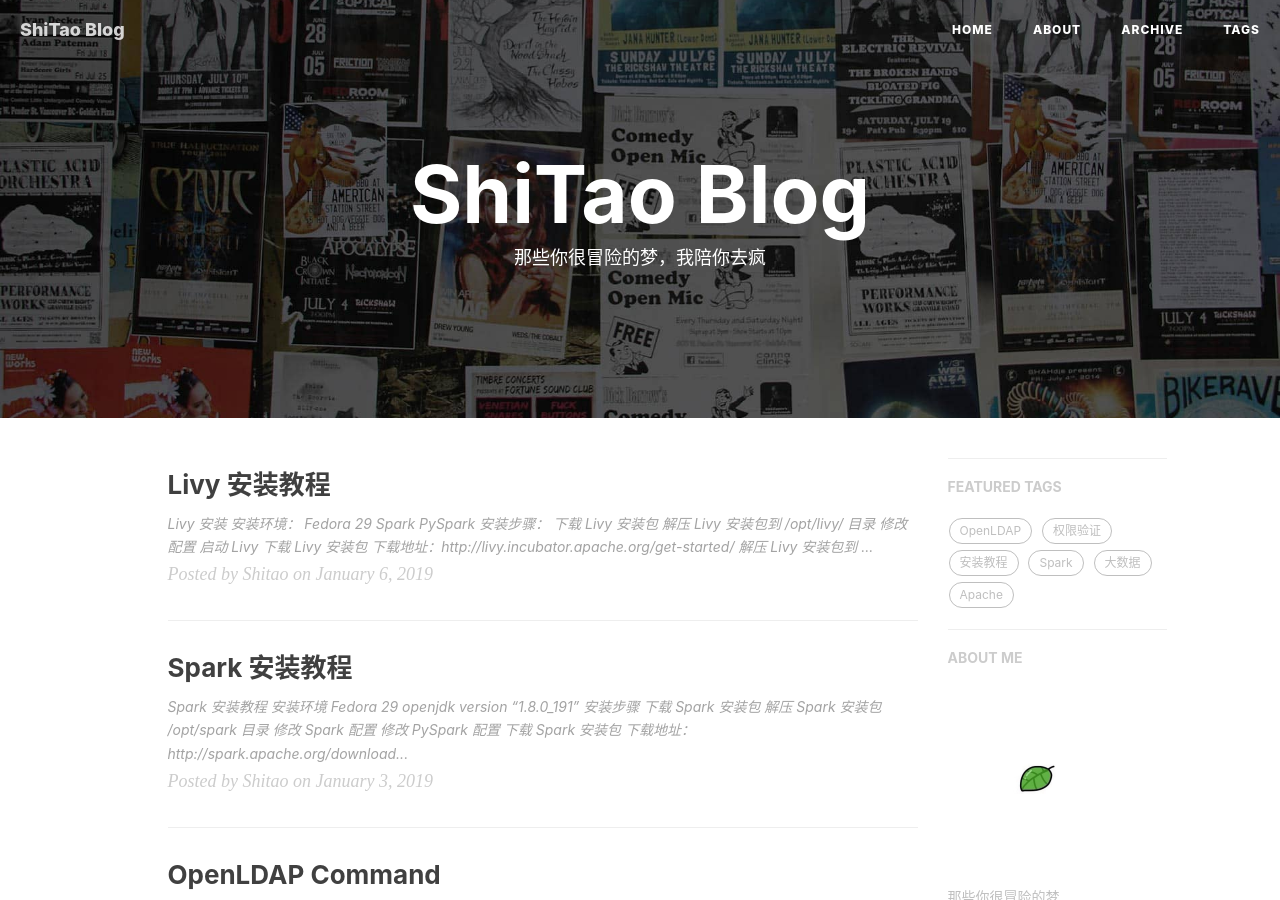
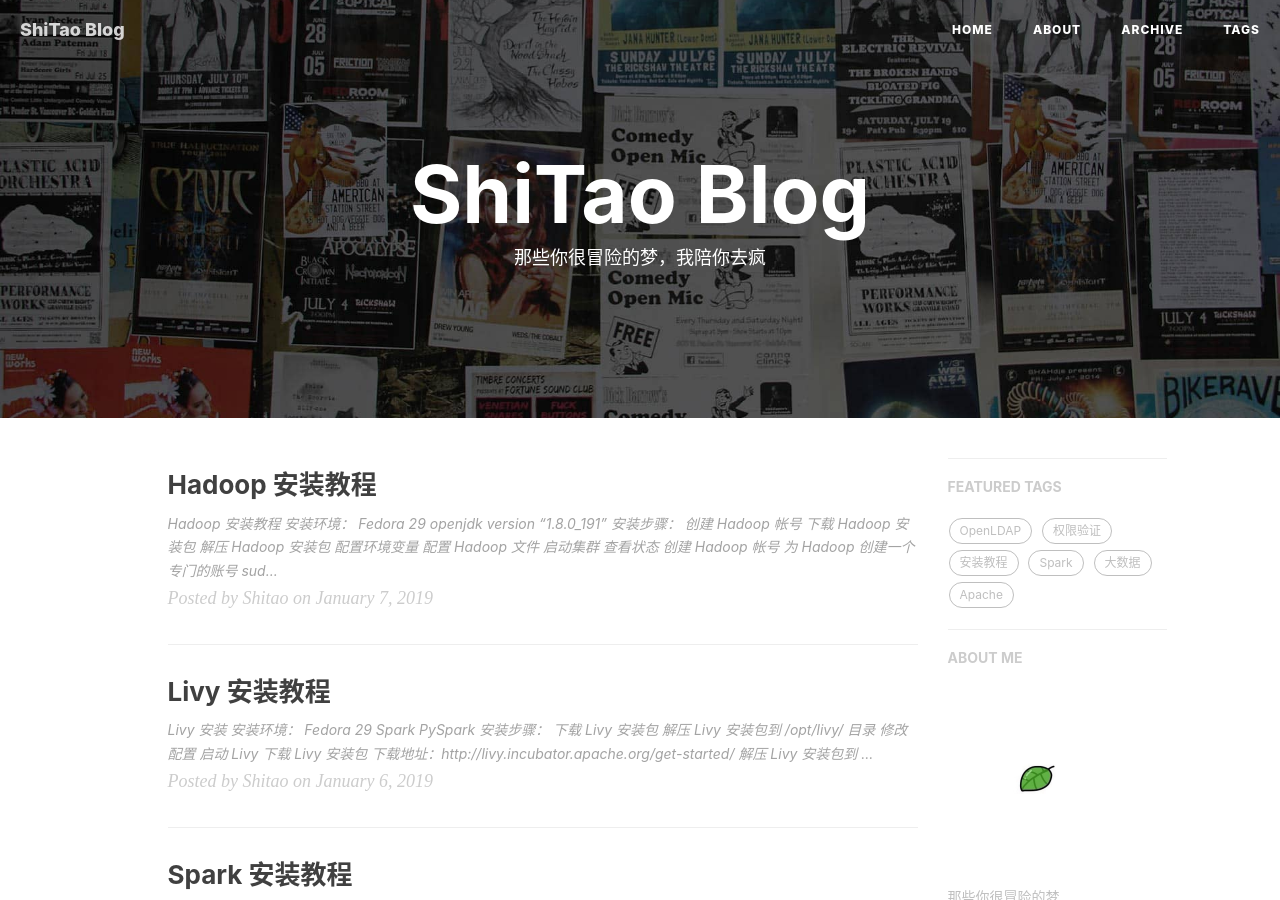
Before and after one commit to fanlei1130/fanlei1130.github.io, a Jekyll site: the page built from index.html, in a window 1280 px wide and 900 px high. Built offline with Jekyll 4.4.1, drawn with Linux system fonts in a browser that asks for light colours; nearby versions of some CDN libraries; the list of posts is cut into pages by our own code; comment, search, counter and statistics services are not loaded.

Commit message:
Hadoop 安装教程

````diff
--- a/_config.yml
+++ b/_config.yml
@@ -13,7 +13,7 @@ future: true
 
 # SNS settings
 RSS: false
-weibo_username:     2901271841
+weibo_username:     Sitoi
 zhihu_username:     Sitoi
 github_username:    Sitoi
 
--- /dev/null
+++ b/_posts/2019-01-07-Hadoop-Install.md
@@ -0,0 +1,265 @@
+---
+layout:     post
+title:      "Hadoop 安装教程"
+subtitle:   ""
+date:       2019-01-07 22:36:00
+author:     "Shitao"
+header-img: ""
+catalog:    true
+tags:
+    - Hadoop
+    - 安装教程
+    - 大数据
+    - Apache
+    - 分布式
+    - HDFS
+    - MapReduce
+---
+
+
+# Hadoop 安装教程
+
+## 安装环境：
+
+- Fedora 29
+- openjdk version "1.8.0_191"
+
+## 安装步骤：
+
+- 创建 `Hadoop` 帐号
+- 下载 `Hadoop` 安装包
+- 解压 `Hadoop` 安装包
+- 配置环境变量
+- 配置 `Hadoop` 文件
+- 启动集群
+- 查看状态
+
+### 创建 `Hadoop` 帐号
+
+##### 为 `Hadoop` 创建一个专门的账号
+
+```bash
+sudo adduser hadoop
+sudo passwd hadoop
+```
+
+##### 授予 `Hadoop` `root` 权限
+
+> 为了测试，图方便，这里给Hadoop root权限，生产环境不建议这样做。
+
+使用root权限编辑/etc/sudoers:
+
+```bash
+sudo vim /etc/sudoers
+```
+
+末尾添加一行：
+
+```text
+hadoop  ALL=(ALL) ALL
+```
+
+切换到Hadoop账号：
+
+```bash
+su hadoop
+```
+
+##### 配置SSH无密码登录
+
+**首先生成公私密钥对**
+
+```bash
+ssh-keygen -t rsa
+```
+
+> 指定 `key pair` 的存放位置
+> 回车默认存放于/home/hadoop/.ssh/id_rsa输入passphrase，这里直接回车，为空，确保无密码可登陆。
+
+**拷贝生成的公钥到授权key文件（authorized_keys)**
+
+```bash
+cat ~/.ssh/id_rsa.pub >> ~/.ssh/authorized_keys
+```
+
+**改变key权限为拥有者可读可写（0600）**
+
+```bash
+chmod 0600 ~/.ssh/authorized_keys
+```
+
+chomod命令参考：
+```
+chmod 600 file – owner can read and write
+chmod 700 file – owner can read, write and execute
+chmod 666 file – all can read and write
+chmod 777 file – all can read, write and execute
+```
+
+**测试是否成功**
+
+```bash
+ssh localhost
+```
+
+### 下载 `Hadoop` 安装包
+
+```bash
+cd ~
+wget http://mirror.bit.edu.cn/apache/hadoop/common/hadoop-3.1.1/hadoop-3.1.1.tar.gz
+```
+
+### 解压 `Hadoop` 安装包
+
+> 最好做个关联 `ln -s hadoop-3.1.1 hadoop`
+
+```
+tar -zxvf hadoop-3.1.1.tar.gz
+mv hadoop-3.1.1 hadoop
+```
+
+### 配置环境变量
+
+编辑 `~/.bashrc` 文件
+
+```bash
+vim ~/.bashrc
+```
+
+添加以下环境变量
+
+```text
+export JAVA_HOME=/usr/lib/jvm/java-8-openjdk-amd64
+export HADOOP_HOME=/home/hadoop/hadoop
+export HADOOP_INSTALL=$HADOOP_HOME
+export HADOOP_MAPRED_HOME=$HADOOP_HOME
+export HADOOP_COMMON_HOME=$HADOOP_HOME
+export HADOOP_HDFS_HOME=$HADOOP_HOME
+export YARN_HOME=$HADOOP_HOME
+export HADOOP_COMMON_LIB_NATIVE_DIR=$HADOOP_HOME/lib/native
+export PATH=$PATH:$HADOOP_HOME/sbin:$HADOOP_HOME/bin
+export JAVA_LIBRARY_PATH=$HADOOP_HOME/lib/native
+```
+
+使配置文件生效
+
+```bash
+source ~/.bashrc
+```
+
+### 配置 `Hadoop` 文件
+
+修改 `hadoop/core-site.xml` 配置文件
+
+```bash
+vim $HADOOP_HOME/etc/hadoop/core-site.xml
+```
+
+修改以下内容：
+
+```text
+<configuration>
+<property>
+  <name>fs.default.name</name>
+    <value>hdfs://localhost:9000</value>
+</property>
+</configuration>
+```
+
+修改 `hadoop/hdfs-site.xml` 配置文件
+
+```bash
+vim $HADOOP_HOME/etc/hadoop/hdfs-site.xml
+```
+
+修改以下内容：
+
+```text
+<configuration>
+<property>
+ <name>dfs.replication</name>
+ <value>1</value>
+</property>
+
+<property>
+  <name>dfs.name.dir</name>
+    <value>file:///home/hadoop/hadoopdata/hdfs/namenode</value>
+</property>
+
+<property>
+  <name>dfs.data.dir</name>
+    <value>file:///home/hadoop/hadoopdata/hdfs/datanode</value>
+</property>
+</configuration>
+```
+
+修改 `hadoop/mapred-site.xml` 配置文件
+
+```bash
+vim $HADOOP_HOME/etc/hadoop/mapred-site.xml
+```
+
+修改以下内容：
+
+```text
+ <configuration>
+ <property>
+  <name>mapreduce.framework.name</name>
+   <value>yarn</value>
+ </property>
+</configuration>
+```
+
+修改 `hadoop/yarn-site.xml` 配置文件
+
+```bash
+vim $HADOOP_HOME/etc/hadoop/yarn-site.xml
+```
+
+修改以下内容：
+
+```text
+<configuration>
+ <property>
+  <name>yarn.nodemanager.aux-services</name>
+    <value>mapreduce_shuffle</value>
+ </property>
+</configuration>
+```
+
+### 启动集群
+
+##### 格式化Hadoop文件系统
+
+```bash
+hdfs namenode -format
+```
+
+
+##### 启动HDFS
+
+```
+$HADOOP_HOME/sbin/start-dfs.sh
+```
+
+> 注：若是 `JAVA_HOME` 没设置错误
+
+```
+vim $HADOOP_HOME/etc/hadoop/hadoop-env.sh
+```
+
+在末尾加上：
+
+```text
+export JAVA_HOME=/usr/lib/jvm/java-8-openjdk-amd64
+```
+
+##### 启动YARN：
+
+```bash
+$HADOOP_HOME/sbin/start-yarn.sh
+```
+
+### 查看状态
+
+查看 `HDFS` 状态，浏览器访问： `http://localhost:9870`
````
